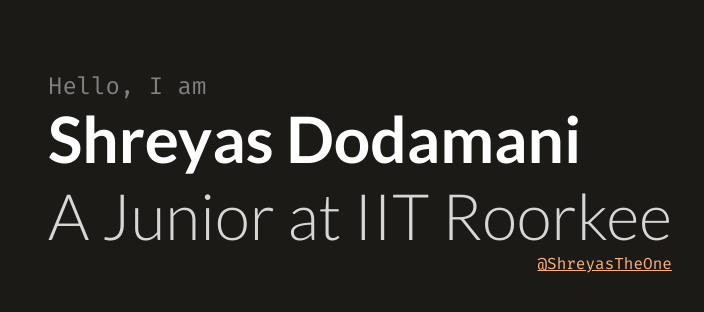
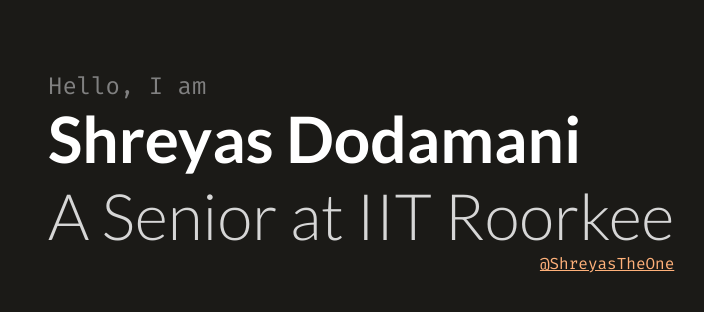
Before and after one commit to ShreyasTheOne/ShreyasTheONe.github.io, a plain HTML site: page index.html in a window 1280 px wide. Shown: the part 112-424 px from the top of the page, 406-1110 px from the left. Drawn offline with Linux system fonts and the light colour scheme.

Commit message:
Junior -> Senior ;)

```diff
--- a/index.html
+++ b/index.html
@@ -28,7 +28,7 @@
         <span>
           <div id="hello">Hello, I am</div>
           <div id="name">Shreyas Dodamani</div>
-          <div id="whoami">A Junior at IIT Roorkee</div>
+          <div id="whoami">A Senior at IIT Roorkee</div>
         </span>
         <span>
           <div id="github-handle">
```
